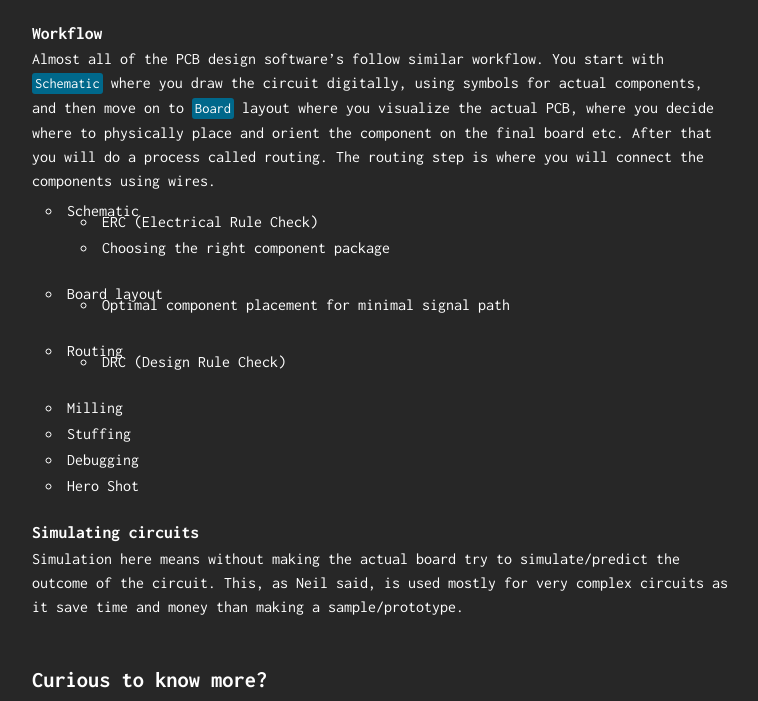
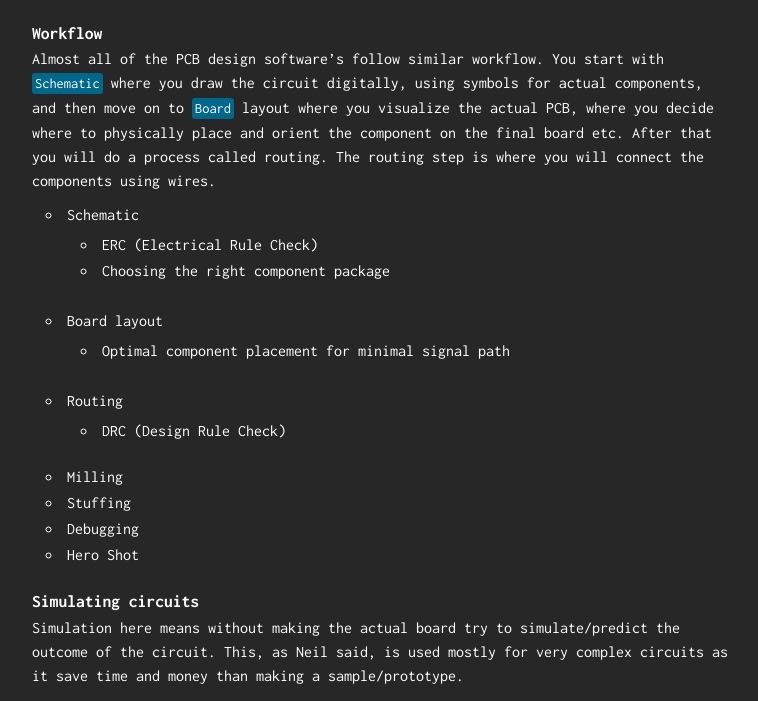
Before and after one commit to VishnuEaswaran/Fab17-instruct, a Jekyll site: the page built from _posts/2017-02-28-Elecronic Design.md, in a window 1280 px wide. Shown: the part 5061-5762 px from the top of the page, without its empty margins (258-1016 px from the left). Built offline with Jekyll 4.4.1, drawn with Linux system fonts in a browser that asks for light colours; grey boxes are pictures that could not be loaded.

Commit message:
Alignment corrected

```diff
--- a/_posts/2017-02-28-Elecronic Design.md
+++ b/_posts/2017-02-28-Elecronic Design.md
@@ -172,17 +172,20 @@ __or__
 
   Almost all of the PCB design software's follow similar workflow. You start with `Schematic` where you draw the circuit digitally, using symbols for actual components, and then move on to `Board` layout where you visualize the actual PCB, where you decide where to physically place and orient the component on the final board etc. After that you will do a process called routing. The routing step is where you will connect the components using wires.
 
-  * Schematic
+  - Schematic
+
     * ERC (Electrical Rule Check)
     * Choosing the right component package
-  * Board layout
+  - Board layout
+
     * Optimal component placement for minimal signal path
-  * Routing
+  - Routing
+
     * DRC (Design Rule Check)
-  * Milling
-  * Stuffing
-  * Debugging
-  * Hero Shot
+  - Milling
+  - Stuffing
+  - Debugging
+  - Hero Shot
 
 
 ## Simulating circuits
```
